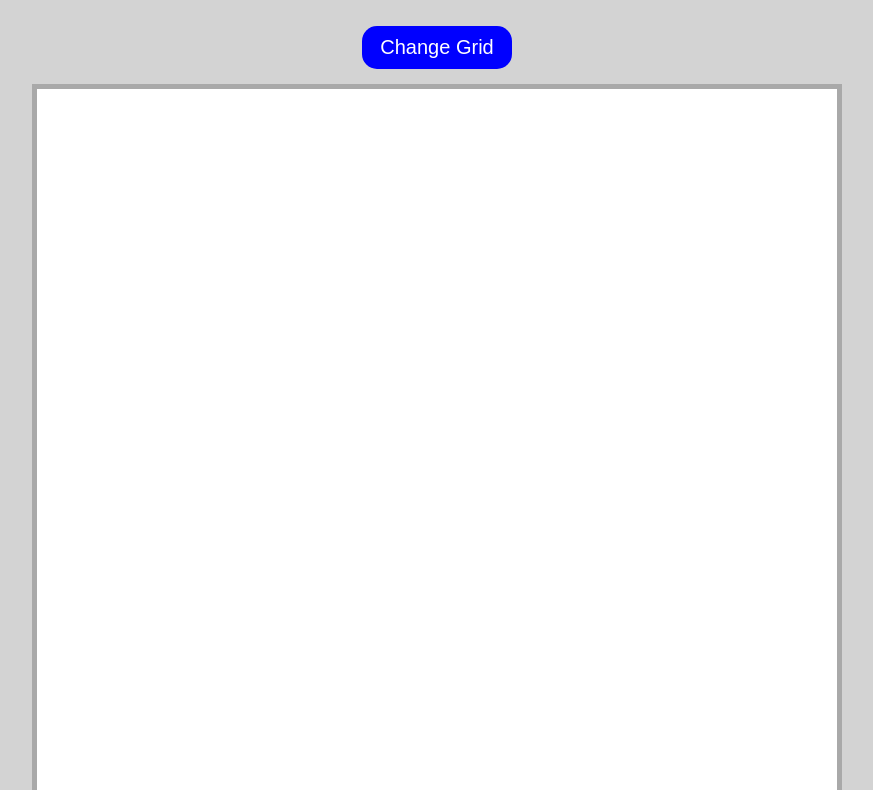
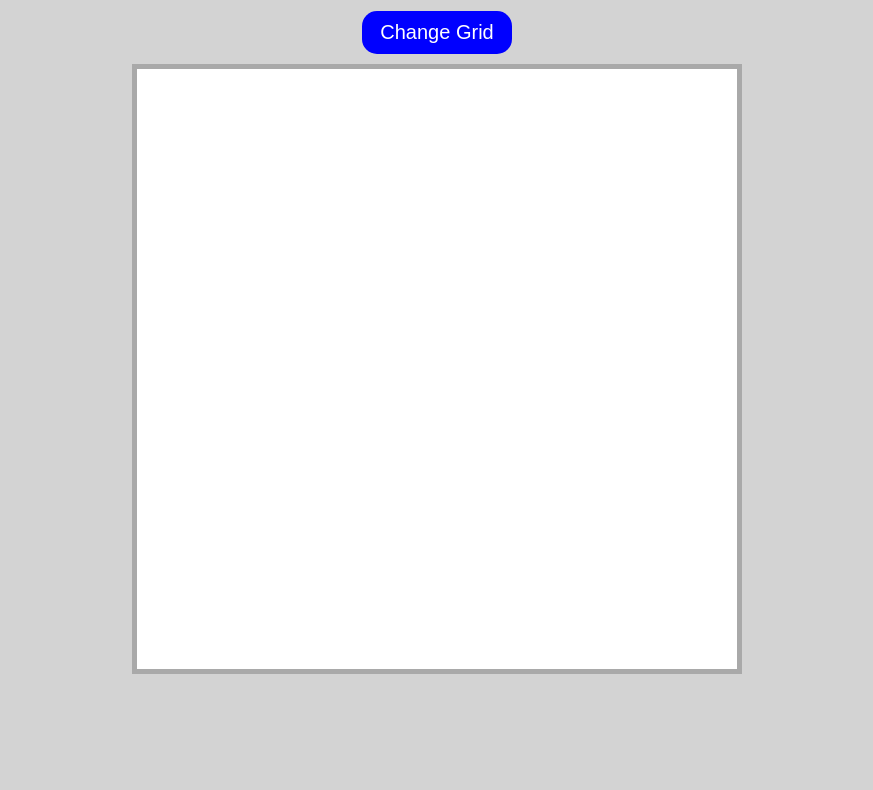
Before and after one commit to TomStroet/etch-a-sketch, a plain HTML site: page index.html in a window 1280 px wide. Shown: the part 83-873 px from the top of the page, without its empty margins (203-1076 px from the left). After the commit the page ends 800 px from the top, so only its background shows below. Drawn offline with Linux system fonts and the light colour scheme.

Commit message:
minor changes

```diff
--- a/script.js
+++ b/script.js
@@ -22,7 +22,6 @@ function drawGrid(container, gridWidth = 16) {
         cell.style.width = cellWidth
         cell.style.opacity = 0;
         cell.addEventListener('mouseenter', () => {
-            // console.log(typeof(cell.style.opacity))
             if (cell.style.opacity < 0.9) {
                 cell.style.opacity = Number(cell.style.opacity) + 0.1
             }
--- a/style.css
+++ b/style.css
@@ -11,11 +11,12 @@ body {
     display: flex;
     justify-content: center;
     flex-wrap: wrap;
-    width: 800px;
+    width: 600px;
     aspect-ratio: 1 / 1 ;
     outline-style: solid;
     outline-width: 5px;
     outline-color: darkgrey;
+    margin: 10px;
 }
 
 .cell {
@@ -29,7 +30,7 @@ body {
 }
 
 #controls {
-    margin: 20px;
+    margin: 5px;
 }
 
 button.setGrid {
```
